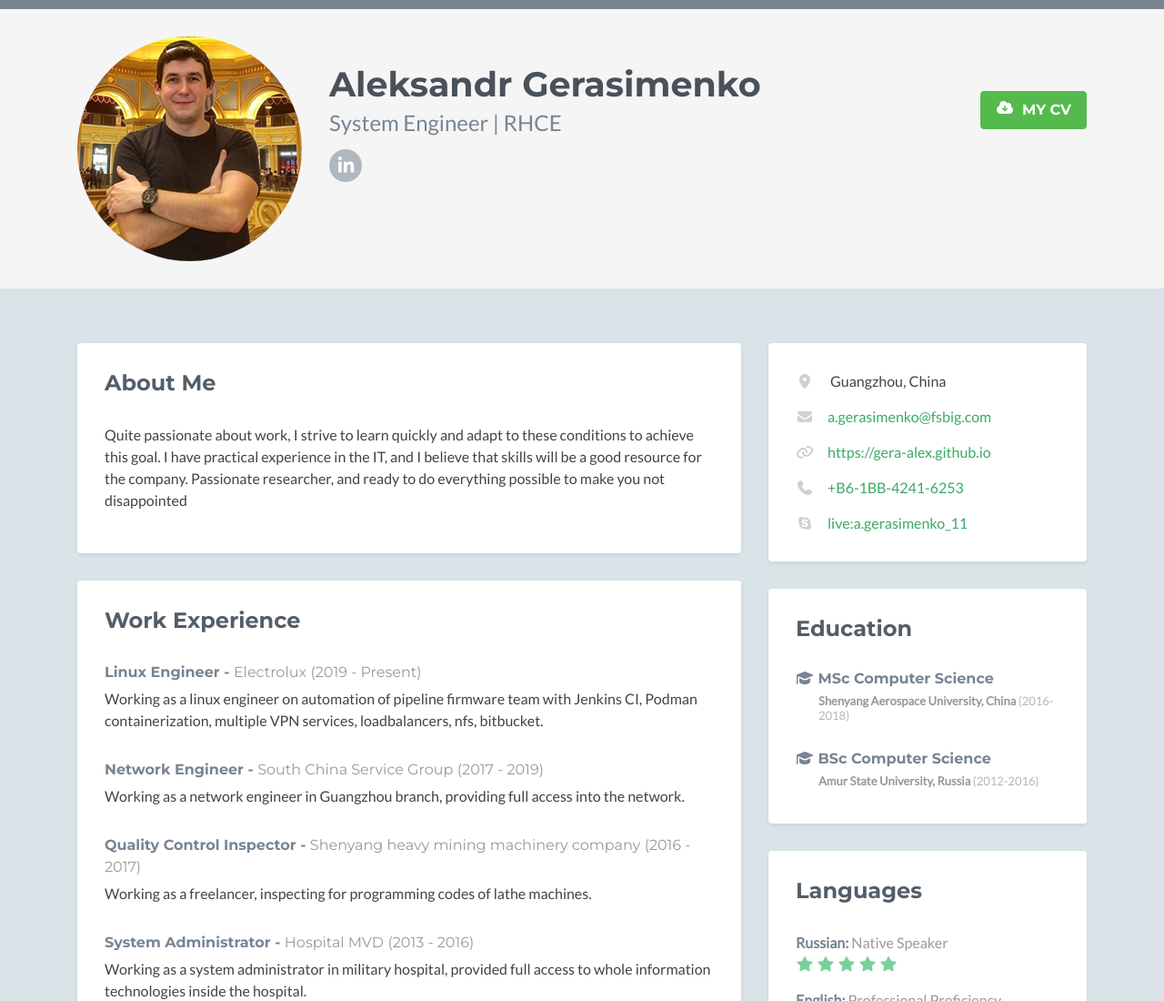
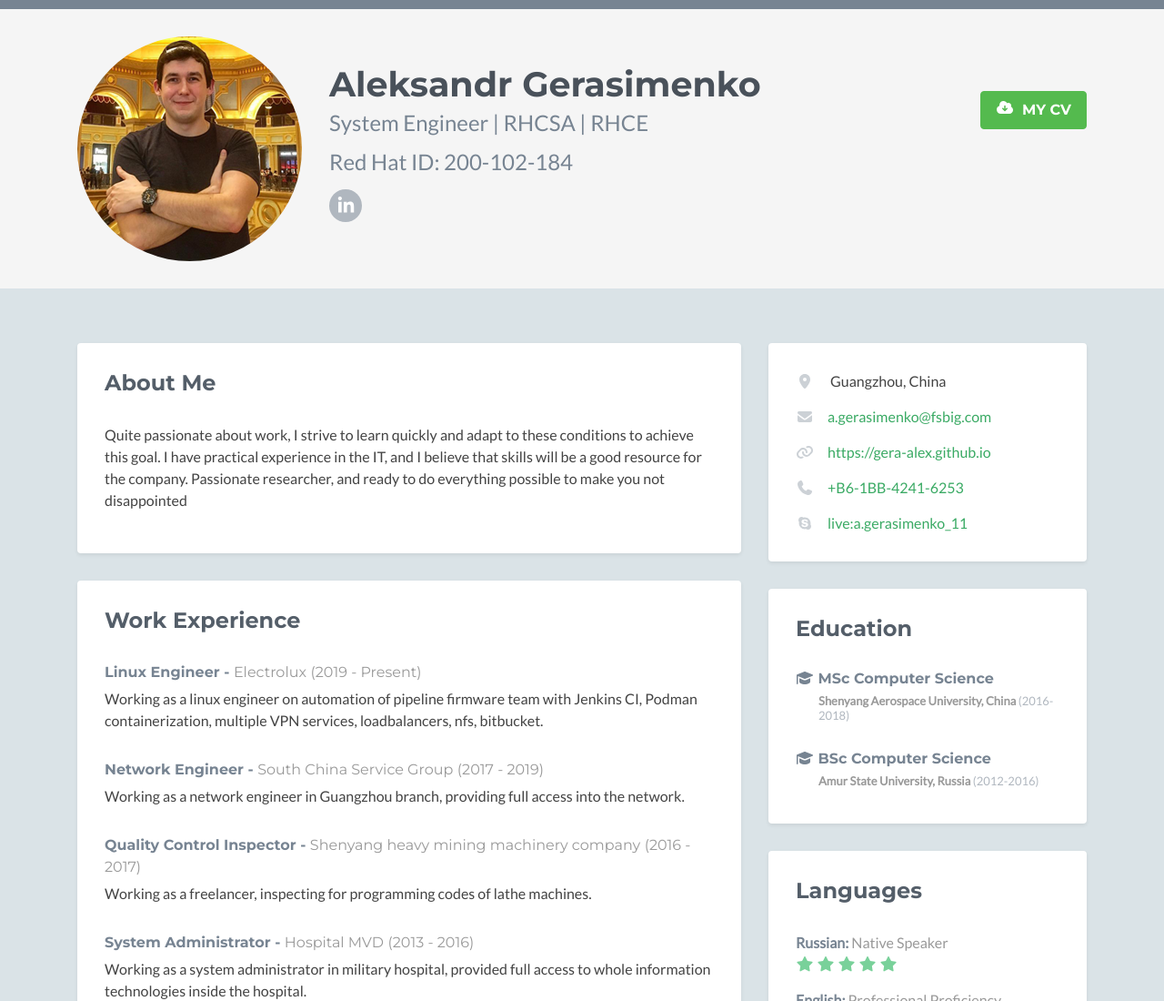
Before and after one commit to gera-alex/gera-alex.github.io, a plain HTML site: page index.html in a window 1280 px wide. Shown: the top 1100 px of the page at 91% size. Drawn offline with Linux system fonts and the light colour scheme; no server answers.

Commit message:
Additional staff

```diff
--- a/index.html
+++ b/index.html
@@ -30,7 +30,8 @@
             <img class="profile-image img-fluid float-left rounded-circle" src="images/profile.png" alt="profile image" />
             <div class="profile-content float-left">
                 <h1 class="name">Aleksandr Gerasimenko</h1>
-                <h2 class="desc">System Engineer | RHCE</h2>
+                <h2 class="desc">System Engineer | RHCSA | RHCE </h2>
+                <h3 class="desc">Red Hat ID: 200-102-184</h3>
                 <ul class="social list-inline">
                     <li class="list-inline-item"><a href="https://www.linkedin.com/in/aleks-gesser"><i class="fab fa-linkedin-in"></i></a></li>
                 </ul>
```
